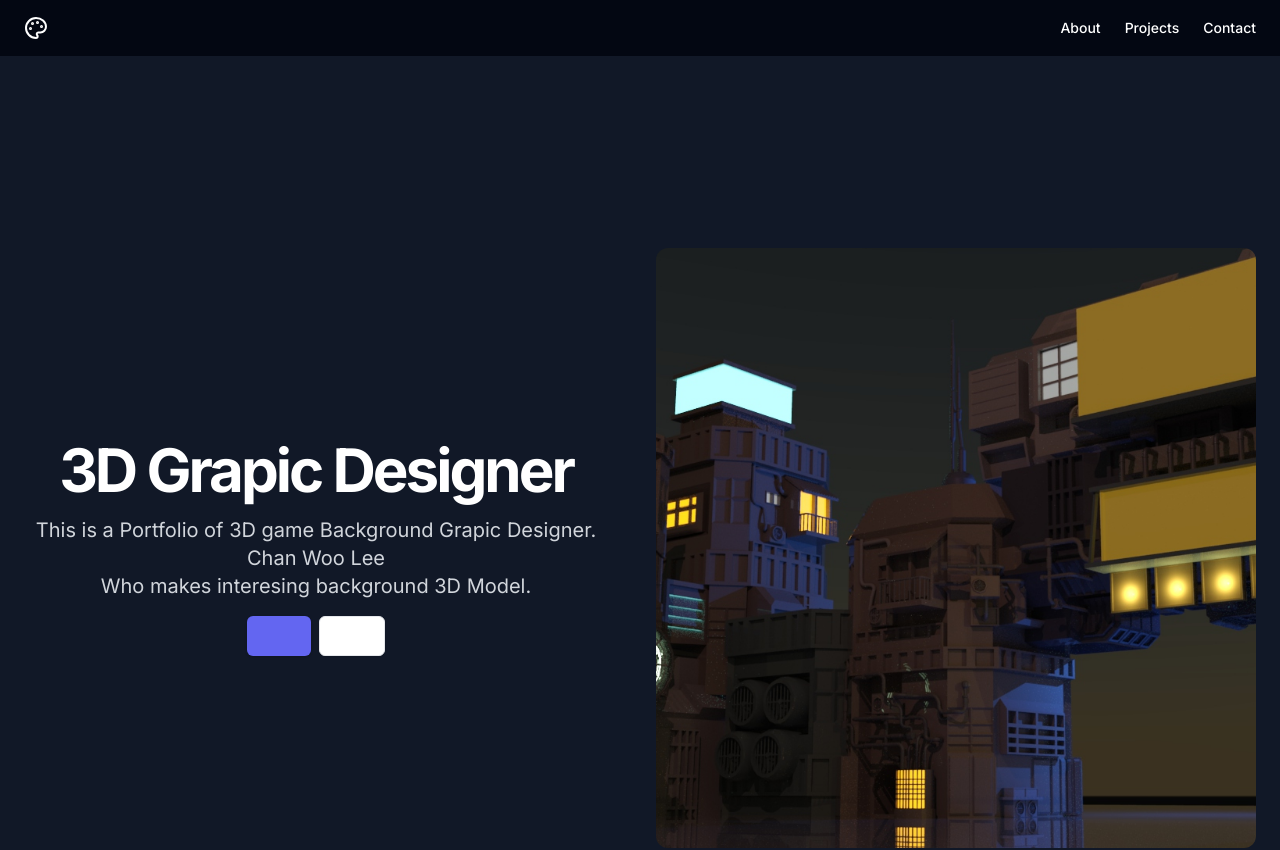
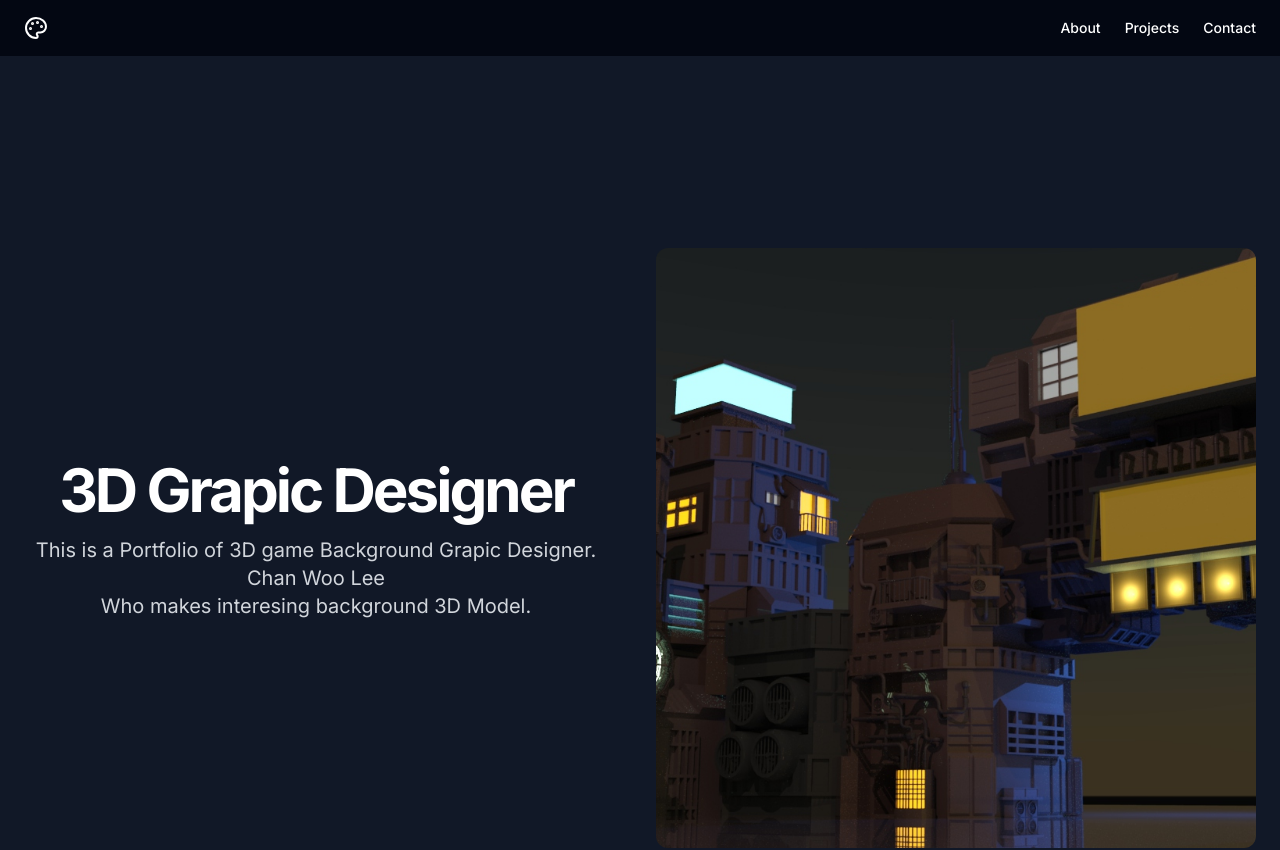
Before and after one commit to qwert2340/internet, a Next.js app: page / in a window 1280 px wide. Shown: the top 850 px of the page. Built offline with nearby package versions, Linux system fonts and the light colour scheme.

Commit message:
재수정2

```diff
--- a/app/page.tsx
+++ b/app/page.tsx
@@ -59,14 +59,14 @@ export default function Home() {
         </div>
         <div className="flex flex-col gap-2 min-[400px]:flex-row justify-center">
           <Link
-            className="inline-flex h-10 items-center justify-center rounded-md bg-[#6366F1] px-8 text-sm font-medium text-gray-50 shadow transition-colors hover:bg-[#4F46E5] focus-visible:outline-none focus-visible:ring-1 focus-visible:ring-[#4F46E5] disabled:pointer-events-none disabled:opacity-50 active:bg-gray-300"
+            // className="inline-flex h-10 items-center justify-center rounded-md bg-[#6366F1] px-8 text-sm font-medium text-gray-50 shadow transition-colors hover:bg-[#4F46E5] focus-visible:outline-none focus-visible:ring-1 focus-visible:ring-[#4F46E5] disabled:pointer-events-none disabled:opacity-50 active:bg-gray-300"
             href="#"
           >
             {/* View Projects */}
           </Link>
           <Link
-  className="inline-flex h-10 items-center justify-center rounded-md border border-gray-200 bg-white px-8 text-sm font-medium shadow-sm transition-colors hover:bg-gray-300 hover:text-gray-900 focus-visible:outline-none focus-visible:ring-1 focus-visible:ring-gray-950 disabled:pointer-events-none disabled:opacity-50 dark:border-gray-800 dark:bg-gray-950 dark:hover:bg-gray-800 dark:hover:text-gray-200 dark:focus-visible:ring-gray-700 dark:border-gray-800 text-black
-  // active:bg-gray-500"  // 클릭 시 배경색 회색으로 변경
+  // className="inline-flex h-10 items-center justify-center rounded-md border border-gray-200 bg-white px-8 text-sm font-medium shadow-sm transition-colors hover:bg-gray-300 hover:text-gray-900 focus-visible:outline-none focus-visible:ring-1 focus-visible:ring-gray-950 disabled:pointer-events-none disabled:opacity-50 dark:border-gray-800 dark:bg-gray-950 dark:hover:bg-gray-800 dark:hover:text-gray-200 dark:focus-visible:ring-gray-700 dark:border-gray-800 text-black
+  // // active:bg-gray-500"  // 클릭 시 배경색 회색으로 변경
   href="#"
 >
   {/* Contact Me */}
```
